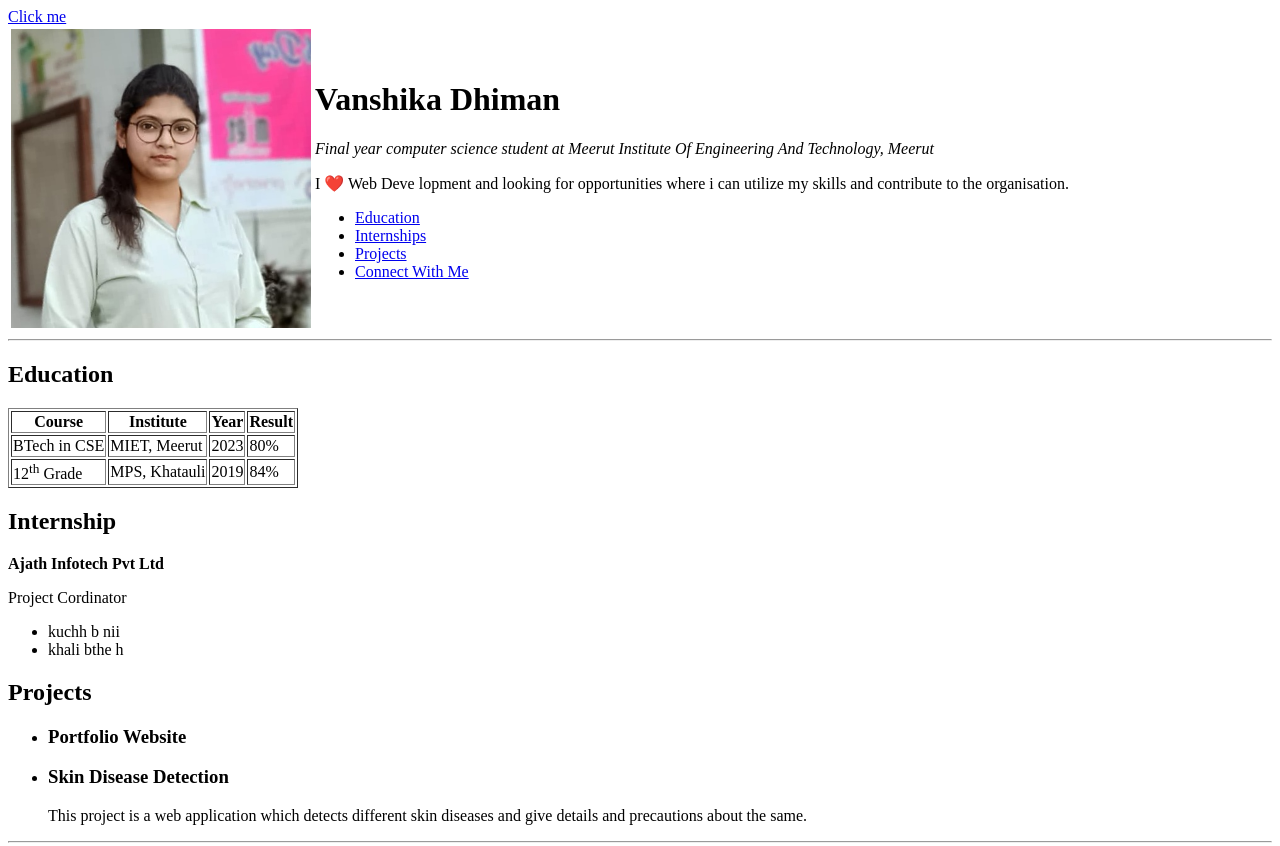
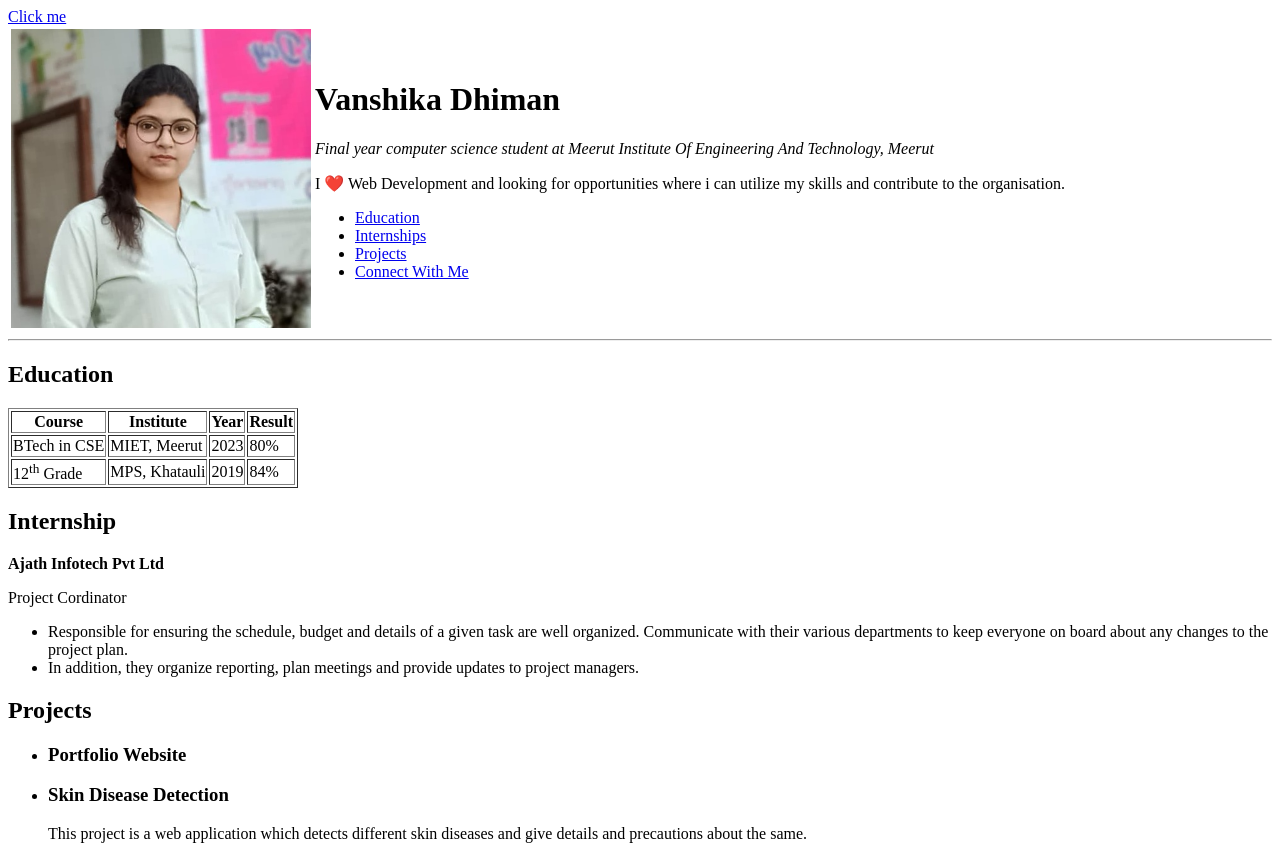
Before and after one commit to 19vanshikadhiman/portfolio, a plain HTML site: page index.html in a window 1280 px wide. Shown: the top 846 px of the page. Drawn offline with Linux system fonts and the light colour scheme; files whose address does not match are found by name.

Commit message:
Update index.html

```diff
--- a/index.html
+++ b/index.html
@@ -23,7 +23,7 @@
                 <h1>Vanshika Dhiman</h1>
                 <p><i>Final year computer science student at Meerut Institute Of Engineering And Technology, Meerut</i>
                 </p>
-                <p>I ❤️ Web Deve lopment and looking for opportunities where i can utilize my skills and contribute to
+                <p>I ❤️ Web Development and looking for opportunities where i can utilize my skills and contribute to
                     the organisation.
                 </p>
                 <!-- <a href="#contact"><p>Connect with me</p></a> -->
@@ -77,8 +77,8 @@
             <p><strong>Ajath Infotech Pvt Ltd</strong></p>
         <p>Project Cordinator</p>
         <ul>
-            <li>kuchh b nii</li>
-            <li>khali bthe h</li>
+             <li>Responsible for ensuring the schedule, budget and details of a given task are well organized. Communicate with their various departments to keep everyone on board about any changes to the project plan.</li>
+            <li>In addition, they organize reporting, plan meetings and provide updates to project managers.</li>
         </ul>
         </article>
 
```
